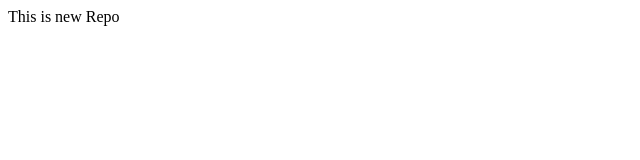
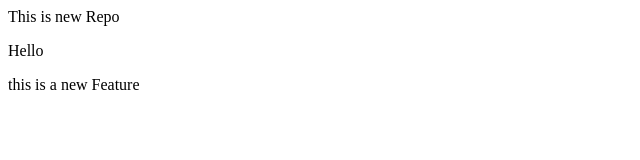
Before and after one commit to Akshada2909/LocalRepo, a plain HTML site: page Index.html in a window 1280 px wide. Shown: the whole page, without its empty margins (0-640 px from the left). Drawn offline with Linux system fonts and the light colour scheme.

Commit message:
Add new Feature

```diff
--- a/Index.html
+++ b/Index.html
@@ -1 +1,4 @@
 <p>This is new Repo</p>
+<p>Hello</p>
+
+<p>this is a new Feature</p>
```
